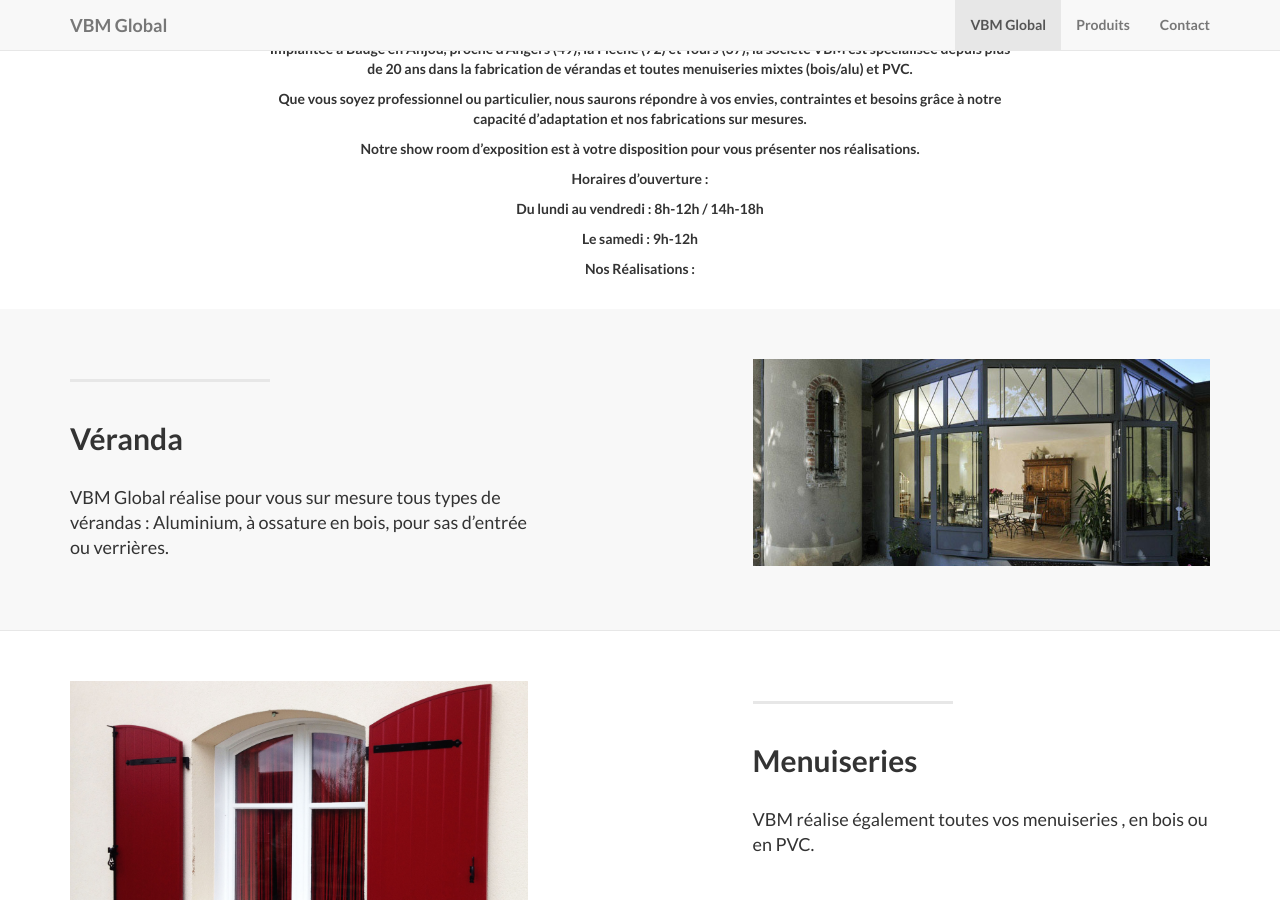
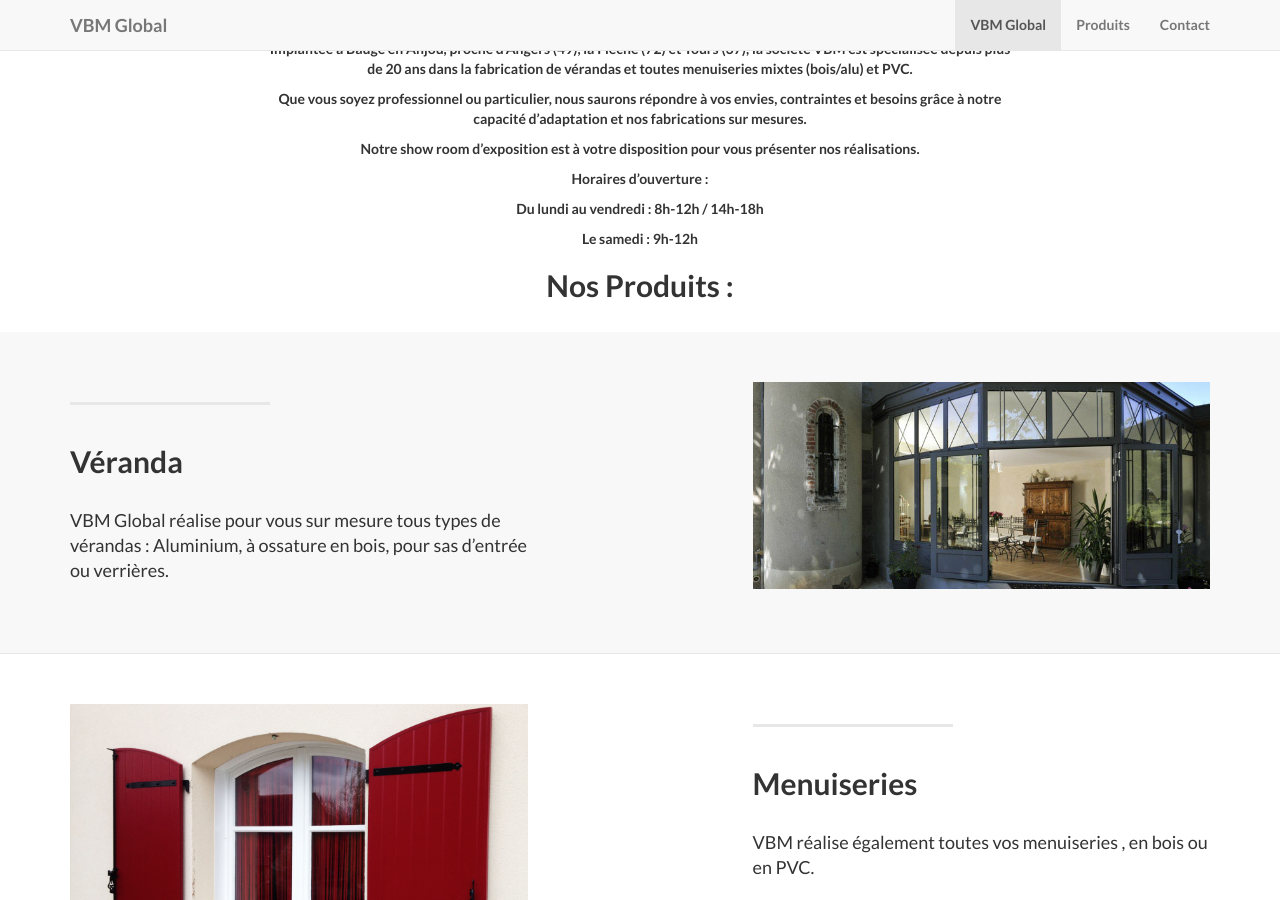
Before and after one commit to juanitito/vbm-landing, a Jekyll site: the page built from index.html, in a window 1280 px wide and 900 px high, scrolled down 888 px. Built offline with Jekyll 4.4.1, drawn with Linux system fonts in a browser that asks for light colours; nearby versions of some CDN libraries; library files that are not in the unit come from our copies.

Commit message:
Update about.html

```diff
--- a/_includes/about.html
+++ b/_includes/about.html
@@ -14,7 +14,7 @@
                 <p>Horaires d’ouverture :</p>
                 <p>Du lundi au vendredi : 8h-12h / 14h-18h</p>
                 <p>Le samedi : 9h-12h</p>
-                <p>Nos Réalisations :</p>
+                <h2>Nos Produits :</h2>
                 <br/>
               </div>
         </div>
```
